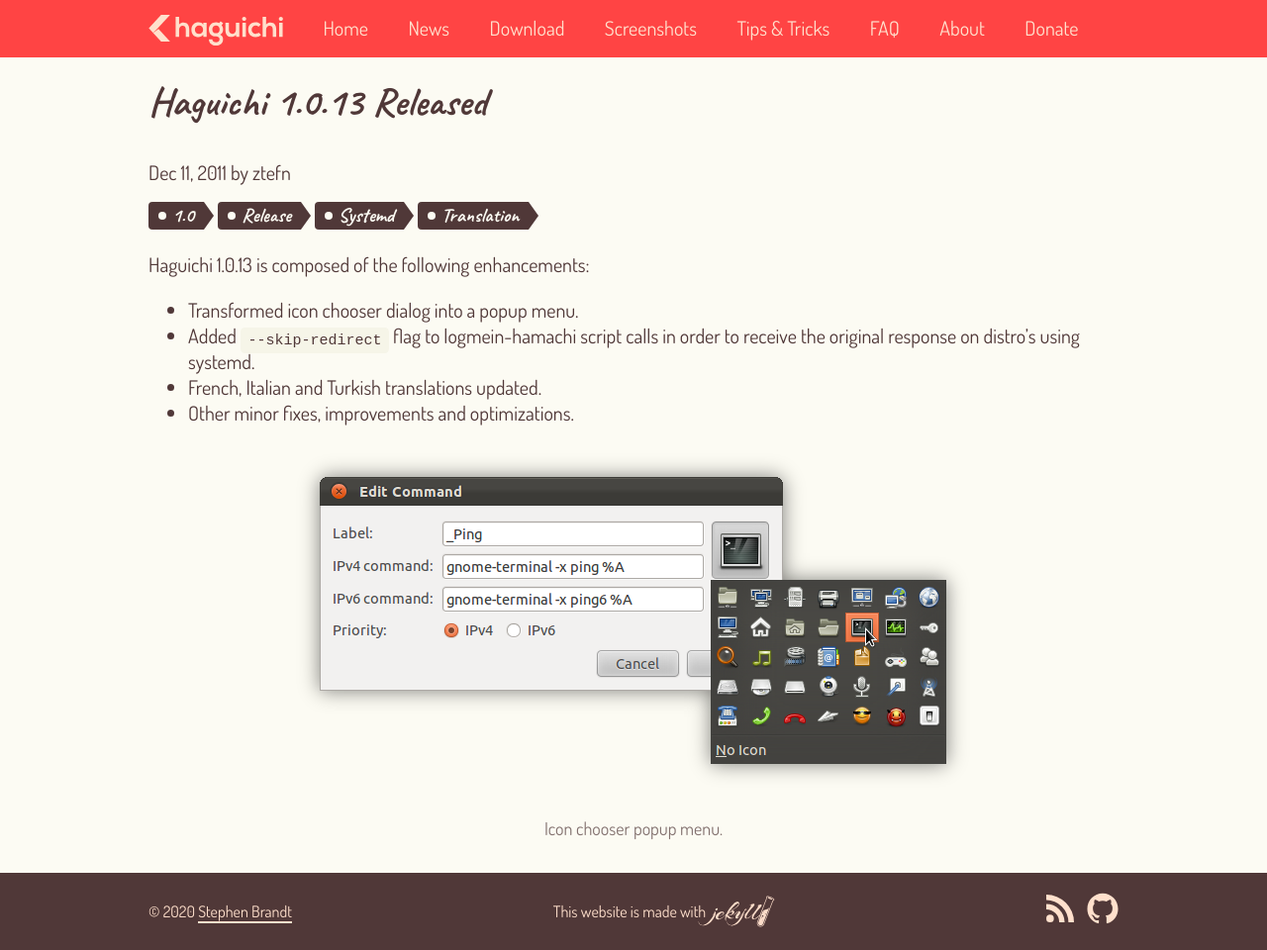
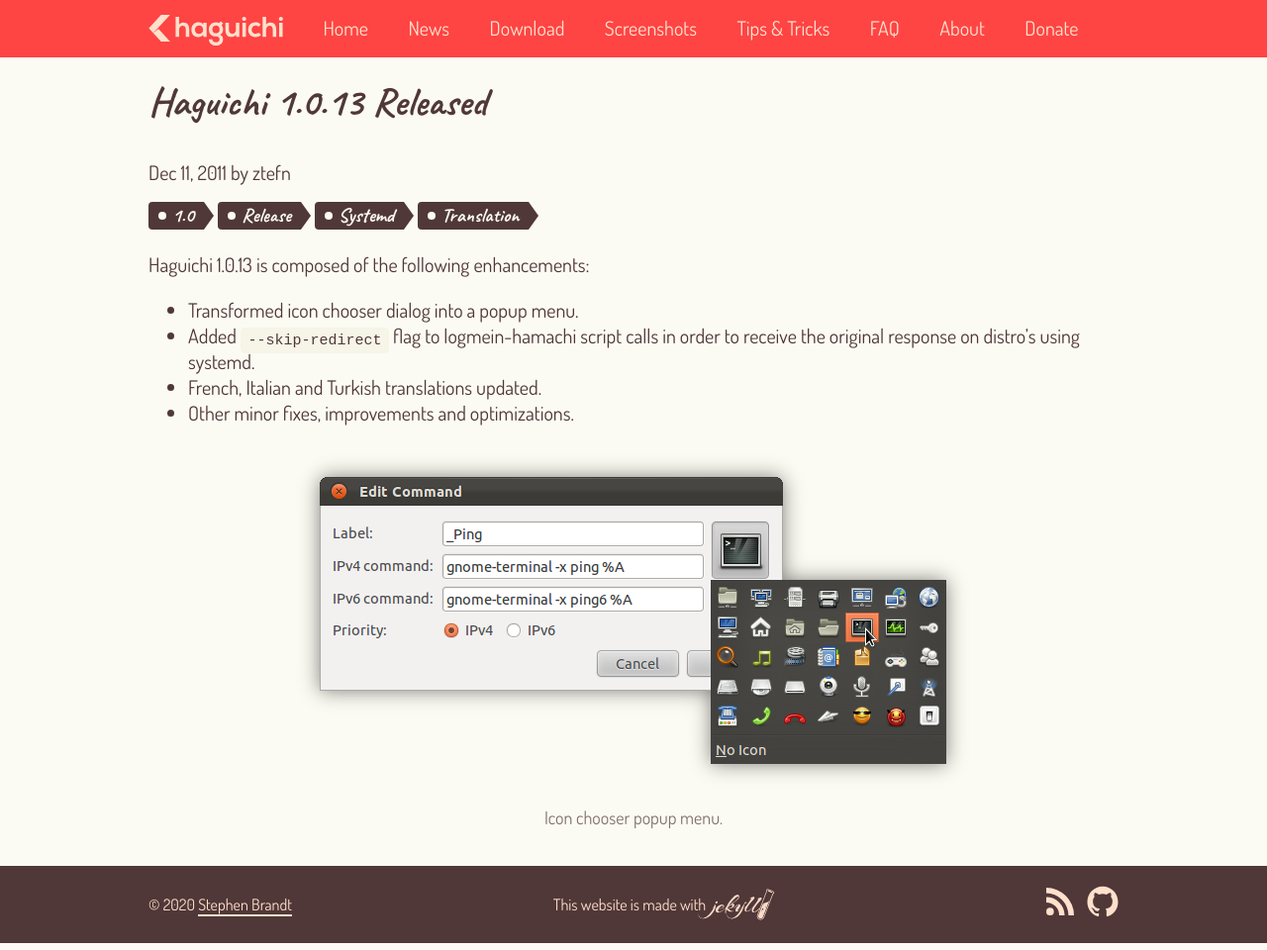
Before and after one commit to ztefn/haguichi-website, a Jekyll site: the page built from _posts/2011-12-11-release1013.md, in a window 1280 px wide. Shown: the whole page at 99% size. Built offline with Jekyll 4.4.1, drawn with Linux system fonts in a browser that asks for light colours; comment, search, counter and statistics services are not loaded.

Commit message:
Move styles for caption text

```diff
--- a/assets/main.scss
+++ b/assets/main.scss
@@ -611,6 +611,13 @@
     p
     {
       margin: 0.8em 0;
+
+      &.caption-text
+      {
+        font-size: 0.9em;
+        margin: 0.2em 0 1em 0;
+        opacity: 0.7;
+      }
     }
 
     h2, h3, h4
@@ -778,13 +785,6 @@
  */
 body
 {
-  .post .caption-text
-  {
-    font-size: 0.9em;
-    margin-top: 0;
-    opacity: 0.7;
-  }
-
   ul.post-list
   {
     border-left: 1px dashed $base-fg-color;
```
